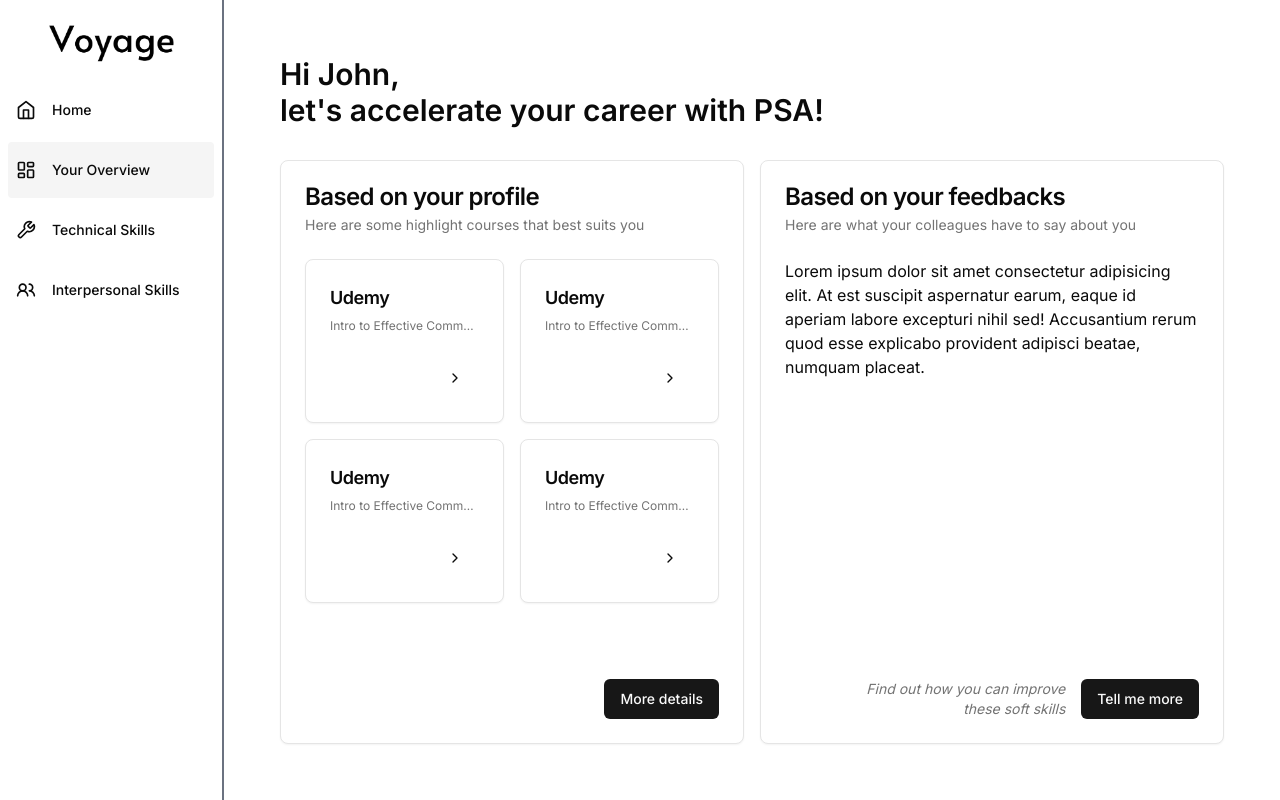
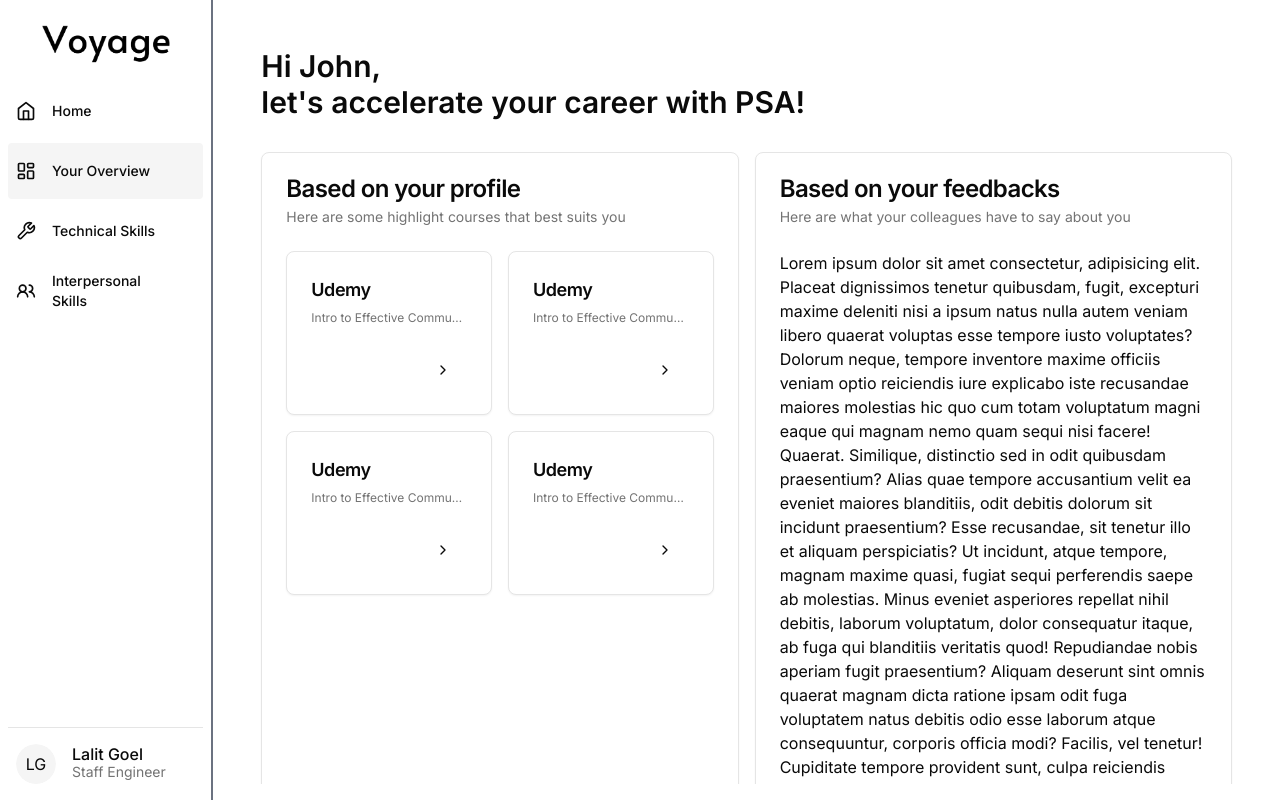
Before and after one commit to tanshaochong/voyage, a Next.js app: page /overview in a window 1280 px wide. Built offline with nearby package versions, Linux system fonts and the light colour scheme.

Commit message:
feat: add profile to navbar

```diff
--- a/app/layout.tsx
+++ b/app/layout.tsx
@@ -5,6 +5,9 @@ import { Inter } from 'next/font/google';
 import Image from 'next/image';
 
 import { SidebarNav } from '@/components/sidebar-nav';
+import { Avatar, AvatarFallback, AvatarImage } from '@/components/ui/avatar';
+import { ScrollArea } from '@/components/ui/scroll-area';
+import { Separator } from '@/components/ui/separator';
 
 const inter = Inter({ subsets: ['latin'] });
 
@@ -41,20 +44,28 @@ export default function RootLayout({
     <html lang="en">
       <body className={inter.className}>
         <div className="flex flex-col space-y-8 lg:flex-row lg:space-y-0 min-h-screen">
-          <aside className="lg:bg-light lg:w-56 px-2 border-r-gray-500 border-r-2">
-            {/* <h1 className="text-4xl text-center py-8 underline text-slate-700 border-b">
-              Voyage
-            </h1> */}
+          <aside className="flex flex-col max-h-screen py-4 lg:bg-light lg:w-1/6 px-2 border-r-gray-500 border-r-2">
             <Image
               src="/assets/Voyage.png"
               alt="logo"
-              height={125}
-              width={125}
-              className="mx-auto mt-4"
+              height={51}
+              width={128}
+              className="mx-auto"
             />
             <SidebarNav items={sidebarNavItems} className="py-4" />
+            <Separator className="mt-auto" />
+            <div className="mt-4 px-2 flex items-center gap-4">
+              <Avatar>
+                <AvatarImage src="" />
+                <AvatarFallback>LG</AvatarFallback>
+              </Avatar>
+              <div>
+                <p className="text-base font-medium leading-none">Lalit Goel</p>
+                <p className="text-sm text-muted-foreground">Staff Engineer</p>
+              </div>
+            </div>
           </aside>
-          <div className="flex-1 p-6">{children}</div>
+          <ScrollArea className="h-screen w-5/6 p-4">{children}</ScrollArea>
         </div>
       </body>
     </html>
--- a/components/InterpersonalOverview.tsx
+++ b/components/InterpersonalOverview.tsx
@@ -22,10 +22,40 @@ const InterpersonalOverview = () => {
       </CardHeader>
       <CardContent className="grow">
         <p>
-          Lorem ipsum dolor sit amet consectetur adipisicing elit. At est
-          suscipit aspernatur earum, eaque id aperiam labore excepturi nihil
-          sed! Accusantium rerum quod esse explicabo provident adipisci beatae,
-          numquam placeat.
+          Lorem ipsum dolor sit amet consectetur, adipisicing elit. Placeat
+          dignissimos tenetur quibusdam, fugit, excepturi maxime deleniti nisi a
+          ipsum natus nulla autem veniam libero quaerat voluptas esse tempore
+          iusto voluptates? Dolorum neque, tempore inventore maxime officiis
+          veniam optio reiciendis iure explicabo iste recusandae maiores
+          molestias hic quo cum totam voluptatum magni eaque qui magnam nemo
+          quam sequi nisi facere! Quaerat. Similique, distinctio sed in odit
+          quibusdam praesentium? Alias quae tempore accusantium velit ea eveniet
+          maiores blanditiis, odit debitis dolorum sit incidunt praesentium?
+          Esse recusandae, sit tenetur illo et aliquam perspiciatis? Ut
+          incidunt, atque tempore, magnam maxime quasi, fugiat sequi perferendis
+          saepe ab molestias. Minus eveniet asperiores repellat nihil debitis,
+          laborum voluptatum, dolor consequatur itaque, ab fuga qui blanditiis
+          veritatis quod! Repudiandae nobis aperiam fugit praesentium? Aliquam
+          deserunt sint omnis quaerat magnam dicta ratione ipsam odit fuga
+          voluptatem natus debitis odio esse laborum atque consequuntur,
+          corporis officia modi? Facilis, vel tenetur! Cupiditate tempore
+          provident sunt, culpa reiciendis repellat, odit magnam ducimus qui
+          ipsam dignissimos excepturi impedit modi id, debitis dolore error
+          voluptatem optio eius perferendis et laborum officia ratione! Nihil,
+          soluta? Earum sapiente provident nostrum quam ab veniam obcaecati
+          delectus assumenda eum quod, eius, hic aliquid. Animi, dicta. Magni,
+          nesciunt, itaque vero omnis, dolorum quas perferendis placeat
+          reprehenderit numquam doloribus dolore. Vel cum ipsum consectetur sed
+          ea autem inventore in, ab voluptatibus, nobis earum est praesentium
+          quidem necessitatibus beatae placeat, expedita excepturi dolore sit
+          enim rem error? Cupiditate obcaecati nihil quis! Veritatis sapiente
+          reiciendis pariatur adipisci, perspiciatis beatae, natus corrupti
+          aliquid ea vitae nesciunt quasi quae perferendis nemo? Maiores
+          incidunt voluptates atque dolorum doloribus ex odio? Reiciendis
+          quibusdam qui a laborum. Et dolorum non officiis harum tenetur sunt
+          dolorem excepturi. Saepe ad quam repudiandae? Magnam, nam. Aliquam,
+          eius sunt? Amet nesciunt magni distinctio magnam molestiae praesentium
+          saepe explicabo laudantium nemo laboriosam.
         </p>
       </CardContent>
       <CardFooter>
--- /dev/null
+++ b/components/ui/avatar.tsx
@@ -0,0 +1,50 @@
+"use client"
+
+import * as React from "react"
+import * as AvatarPrimitive from "@radix-ui/react-avatar"
+
+import { cn } from "@/lib/utils"
+
+const Avatar = React.forwardRef<
+  React.ElementRef<typeof AvatarPrimitive.Root>,
+  React.ComponentPropsWithoutRef<typeof AvatarPrimitive.Root>
+>(({ className, ...props }, ref) => (
+  <AvatarPrimitive.Root
+    ref={ref}
+    className={cn(
+      "relative flex h-10 w-10 shrink-0 overflow-hidden rounded-full",
+      className
+    )}
+    {...props}
+  />
+))
+Avatar.displayName = AvatarPrimitive.Root.displayName
+
+const AvatarImage = React.forwardRef<
+  React.ElementRef<typeof AvatarPrimitive.Image>,
+  React.ComponentPropsWithoutRef<typeof AvatarPrimitive.Image>
+>(({ className, ...props }, ref) => (
+  <AvatarPrimitive.Image
+    ref={ref}
+    className={cn("aspect-square h-full w-full", className)}
+    {...props}
+  />
+))
+AvatarImage.displayName = AvatarPrimitive.Image.displayName
+
+const AvatarFallback = React.forwardRef<
+  React.ElementRef<typeof AvatarPrimitive.Fallback>,
+  React.ComponentPropsWithoutRef<typeof AvatarPrimitive.Fallback>
+>(({ className, ...props }, ref) => (
+  <AvatarPrimitive.Fallback
+    ref={ref}
+    className={cn(
+      "flex h-full w-full items-center justify-center rounded-full bg-muted",
+      className
+    )}
+    {...props}
+  />
+))
+AvatarFallback.displayName = AvatarPrimitive.Fallback.displayName
+
+export { Avatar, AvatarImage, AvatarFallback }
--- /dev/null
+++ b/components/ui/scroll-area.tsx
@@ -0,0 +1,53 @@
+"use client"
+
+import * as React from "react"
+import * as ScrollAreaPrimitive from "@radix-ui/react-scroll-area"
+
+import { cn } from "@/lib/utils"
+
+const ScrollArea = React.forwardRef<
+  React.ElementRef<typeof ScrollAreaPrimitive.Root>,
+  React.ComponentPropsWithoutRef<typeof ScrollAreaPrimitive.Root>
+>(({ className, children, ...props }, ref) => (
+  <ScrollAreaPrimitive.Root
+    ref={ref}
+    className={cn("relative overflow-hidden", className)}
+    {...props}
+  >
+    <ScrollAreaPrimitive.Viewport className="h-full w-full rounded-[inherit]">
+      {children}
+    </ScrollAreaPrimitive.Viewport>
+    <ScrollBar />
+    <ScrollAreaPrimitive.Corner />
+  </ScrollAreaPrimitive.Root>
+))
+ScrollArea.displayName = ScrollAreaPrimitive.Root.displayName
+
+const ScrollBar = React.forwardRef<
+  React.ElementRef<typeof ScrollAreaPrimitive.ScrollAreaScrollbar>,
+  React.ComponentPropsWithoutRef<typeof ScrollAreaPrimitive.ScrollAreaScrollbar>
+>(({ className, orientation = "vertical", ...props }, ref) => (
+  <ScrollAreaPrimitive.ScrollAreaScrollbar
+    ref={ref}
+    orientation={orientation}
+    className={cn(
+      "flex touch-none select-none transition-colors",
+      orientation === "vertical" &&
+        "h-full w-2.5 border-l border-l-transparent p-[1px]",
+      orientation === "horizontal" &&
+        "h-2.5 border-t border-t-transparent p-[1px]",
+      className
+    )}
+    {...props}
+  >
+    <ScrollAreaPrimitive.ScrollAreaThumb
+      className={cn(
+        "relative rounded-full bg-border",
+        orientation === "vertical" && "flex-1"
+      )}
+    />
+  </ScrollAreaPrimitive.ScrollAreaScrollbar>
+))
+ScrollBar.displayName = ScrollAreaPrimitive.ScrollAreaScrollbar.displayName
+
+export { ScrollArea, ScrollBar }
--- /dev/null
+++ b/components/ui/separator.tsx
@@ -0,0 +1,31 @@
+"use client"
+
+import * as React from "react"
+import * as SeparatorPrimitive from "@radix-ui/react-separator"
+
+import { cn } from "@/lib/utils"
+
+const Separator = React.forwardRef<
+  React.ElementRef<typeof SeparatorPrimitive.Root>,
+  React.ComponentPropsWithoutRef<typeof SeparatorPrimitive.Root>
+>(
+  (
+    { className, orientation = "horizontal", decorative = true, ...props },
+    ref
+  ) => (
+    <SeparatorPrimitive.Root
+      ref={ref}
+      decorative={decorative}
+      orientation={orientation}
+      className={cn(
+        "shrink-0 bg-border",
+        orientation === "horizontal" ? "h-[1px] w-full" : "h-full w-[1px]",
+        className
+      )}
+      {...props}
+    />
+  )
+)
+Separator.displayName = SeparatorPrimitive.Root.displayName
+
+export { Separator }
--- a/package.json
+++ b/package.json
@@ -10,8 +10,11 @@
   },
   "dependencies": {
     "@hookform/resolvers": "^3.3.1",
+    "@radix-ui/react-avatar": "^1.0.4",
     "@radix-ui/react-dialog": "^1.0.5",
     "@radix-ui/react-label": "^2.0.2",
+    "@radix-ui/react-scroll-area": "^1.0.5",
+    "@radix-ui/react-separator": "^1.0.3",
     "@radix-ui/react-slot": "^1.0.2",
     "@radix-ui/react-toast": "^1.1.5",
     "ai": "^2.2.13",
```
Also changed, not shown: 1 other file (tests, documents, lock files or other folders).
